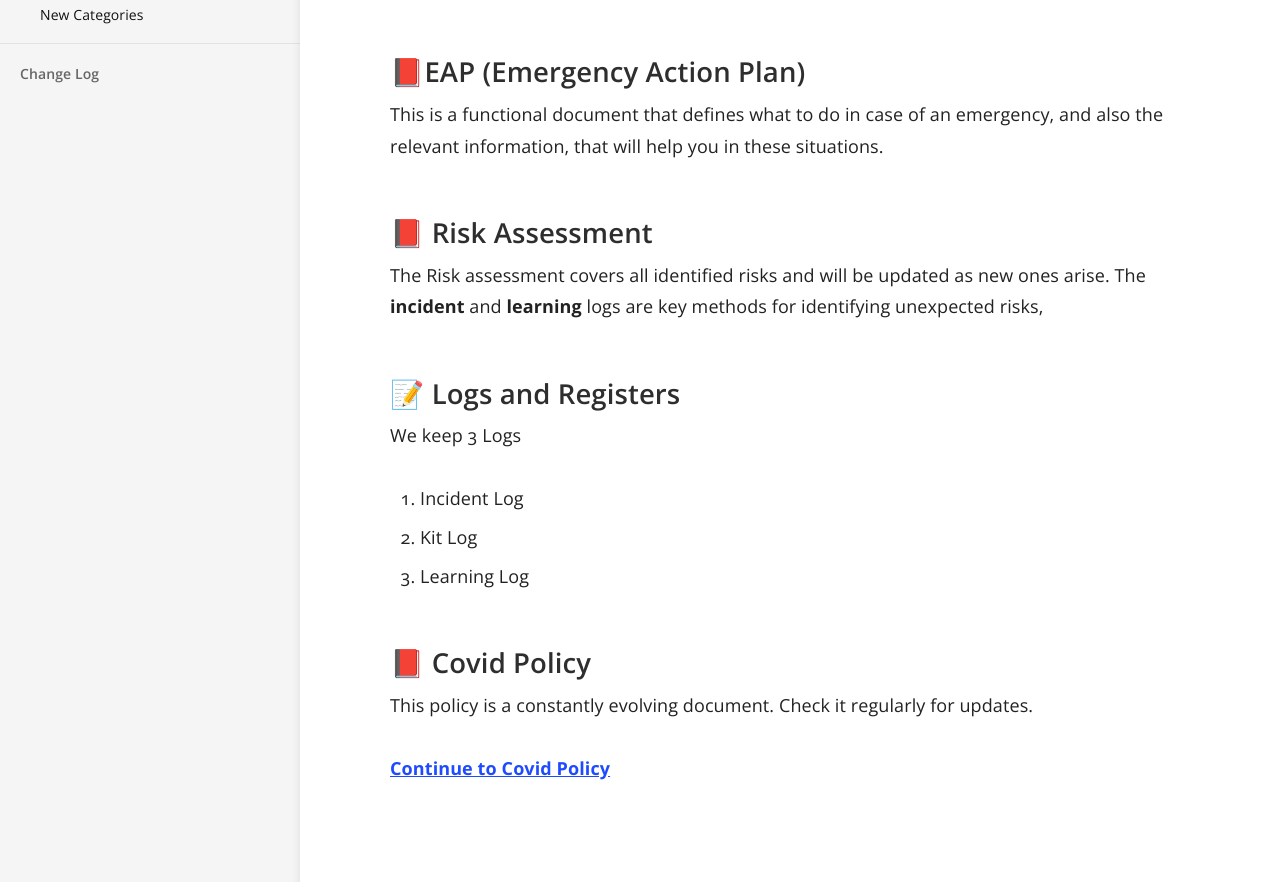
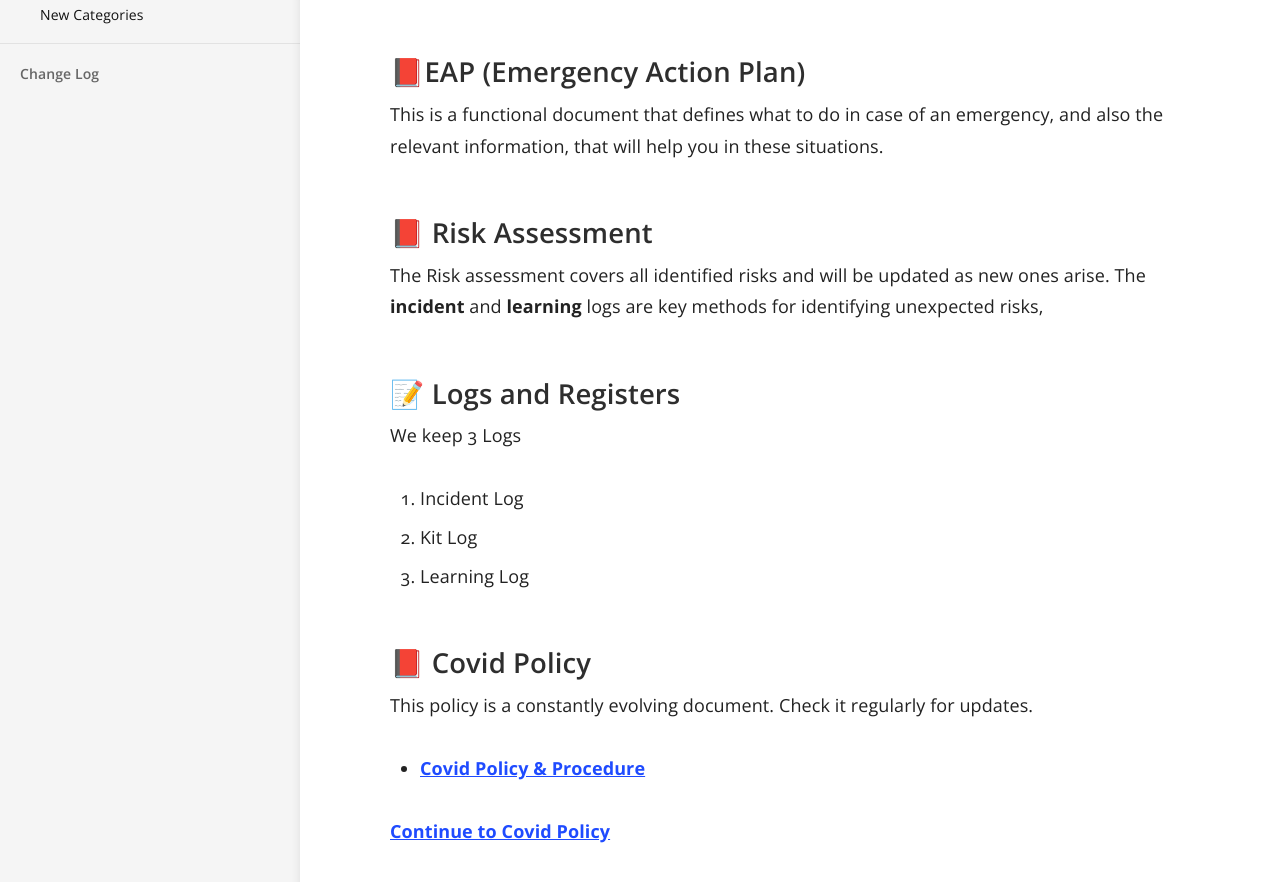
Before and after one commit to numbat70/clyde, a Jekyll site: the page built from _docs/Content/50-WINDSURF_SMS.md, in a window 1280 px wide and 900 px high, scrolled down 876 px. Shown: the top 882 px of the window. Built offline with Jekyll 4.4.1, drawn with Linux system fonts in a browser that asks for light colours.

Commit message:
Update 50-WINDSURF_SMS.md
mk

```diff
--- a/_docs/Content/50-WINDSURF_SMS.md
+++ b/_docs/Content/50-WINDSURF_SMS.md
@@ -37,6 +37,6 @@ We keep 3 Logs
 
 ## 📕 Covid Policy
 This policy is a constantly evolving document. Check it regularly for updates.
-
+- [**Covid Policy & Procedure**](https://numbat70.github.io/clyde/Content/80-WINDSURF_SMS_COVID/)
 
 **[Continue to Covid Policy](https://numbat70.github.io/clyde/Content/80-WINDSURF_SMS_COVID/)**
```
